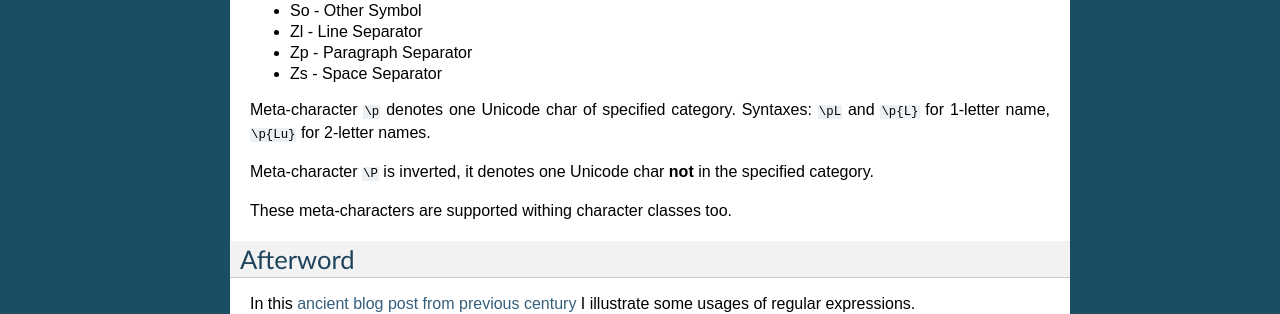
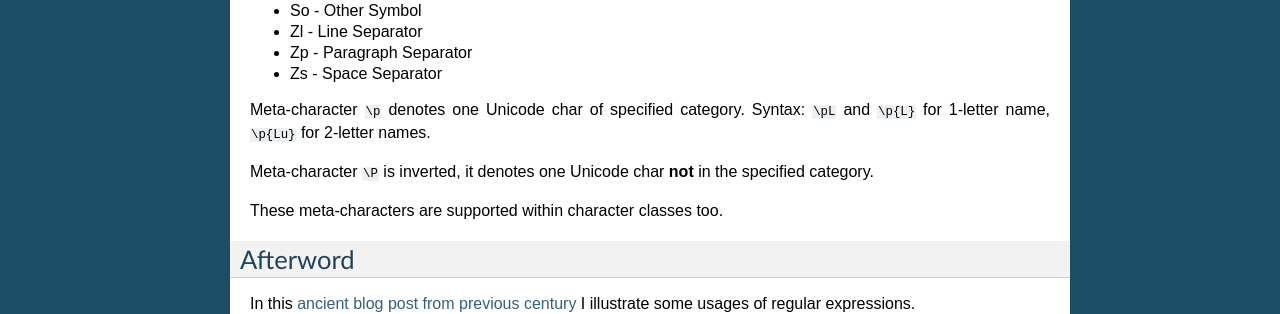
Before and after one commit to andgineer/TRegExpr, a Sphinx documentation site: the page built from docs/regular_expressions.rst, in a window 1280 px wide and 900 px high, scrolled down 10236 px. Shown: the part 477-791 px from the top of the window. Built offline with Sphinx 7.4.7, drawn with Linux system fonts in a browser that asks for light colours.

Commit message:
typo in docs

```diff
--- a/docs/regular_expressions.rst
+++ b/docs/regular_expressions.rst
@@ -699,11 +699,11 @@ Unicode standard has names for character categories. These are 2-letter strings.
 * Zp - Paragraph Separator
 * Zs - Space Separator
 
-Meta-character ``\p`` denotes one Unicode char of specified category. Syntaxes: ``\pL`` and ``\p{L}`` for 1-letter name, ``\p{Lu}`` for 2-letter names.
+Meta-character ``\p`` denotes one Unicode char of specified category. Syntax: ``\pL`` and ``\p{L}`` for 1-letter name, ``\p{Lu}`` for 2-letter names.
 
 Meta-character ``\P`` is inverted, it denotes one Unicode char **not** in the specified category.
 
-These meta-characters are supported withing character classes too.
+These meta-characters are supported within character classes too.
 
 Afterword
 ---------
```
